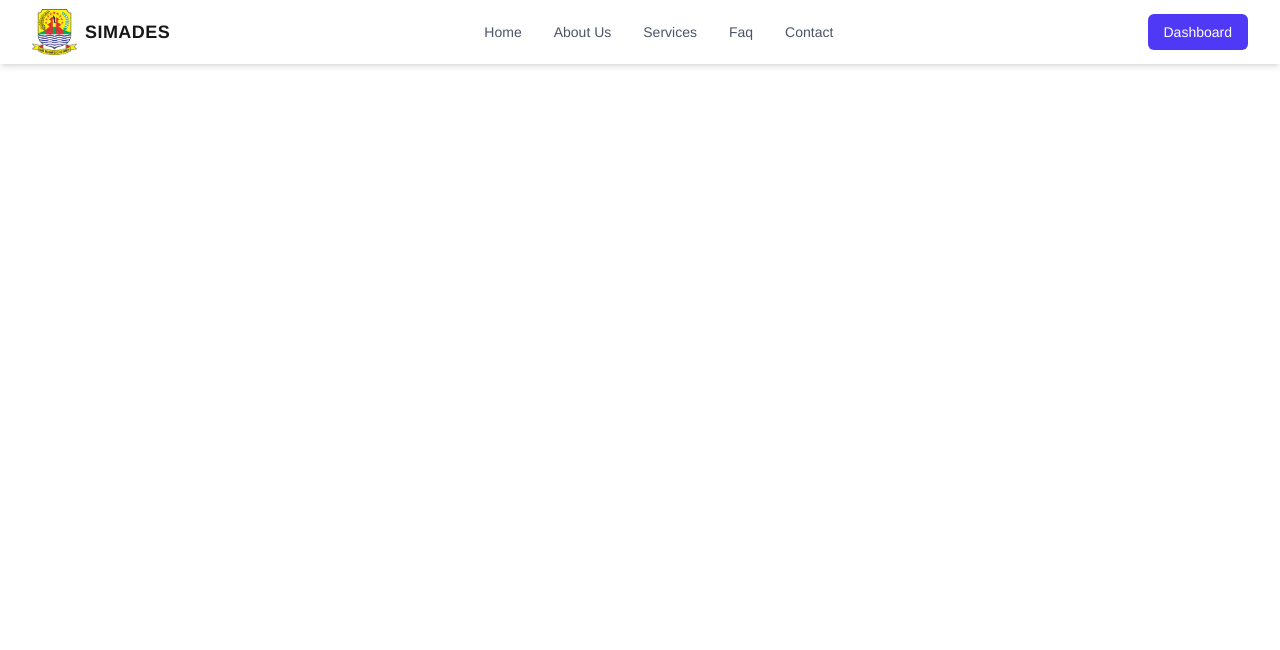
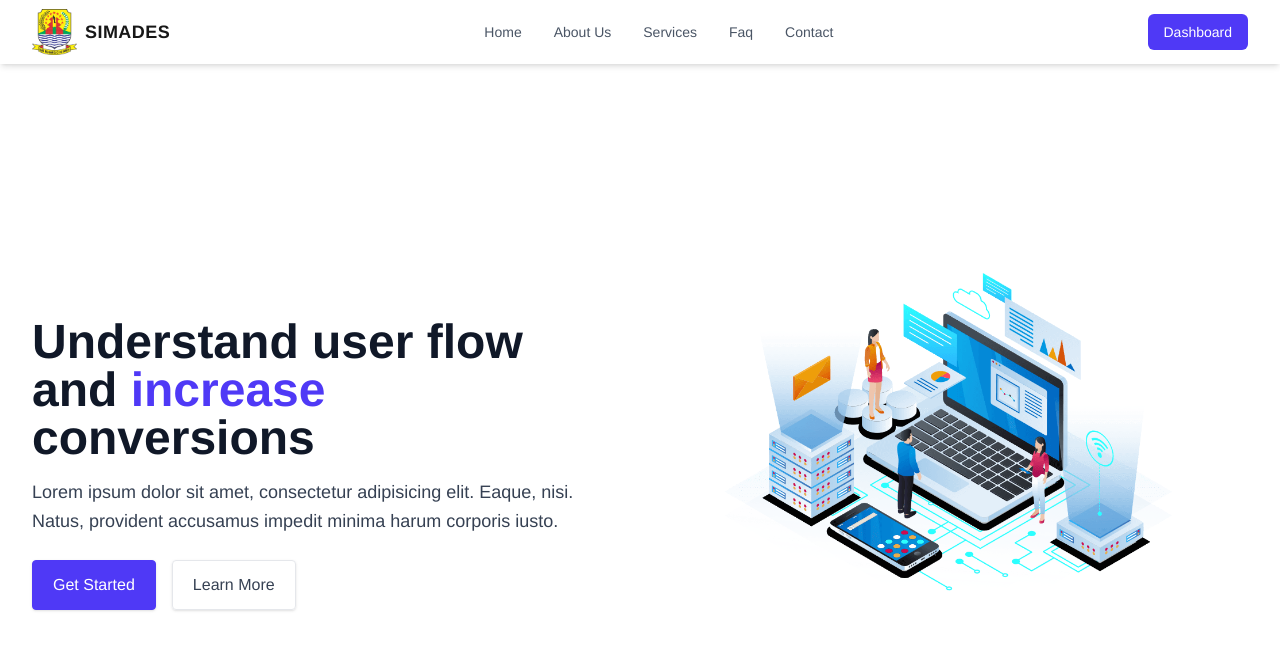
Before and after one commit to azharanggakusuma/simades, a Next.js app: page / in a window 1280 px wide. Shown: the top 650 px of the page. Built offline with nearby package versions, Linux system fonts and the light colour scheme.

Commit message:
Implement code changes to enhance functionality and improve performance

```diff
--- /dev/null
+++ b/app/components/Hero.js
@@ -0,0 +1,64 @@
+'use client';
+import Image from 'next/image';
+import { motion } from 'framer-motion';
+
+const Hero = () => {
+  return (
+    <section className="bg-white lg:grid lg:h-screen lg:place-content-center">
+      <div className="mx-auto w-screen max-w-screen-xl px-4 py-16 sm:px-6 sm:py-24 md:grid md:grid-cols-2 md:items-center md:gap-4 lg:px-8 lg:py-32">
+        <div className="max-w-prose text-left">
+          <h1 className="text-4xl font-bold text-gray-900 sm:text-5xl">
+            Understand user flow and
+            <strong className="text-indigo-600"> increase </strong>
+            conversions
+          </h1>
+
+          <p className="mt-4 text-base text-pretty text-gray-700 sm:text-lg/relaxed">
+            Lorem ipsum dolor sit amet, consectetur adipisicing elit. Eaque, nisi. Natus, provident
+            accusamus impedit minima harum corporis iusto.
+          </p>
+
+          <div className="mt-4 flex gap-4 sm:mt-6">
+            <a
+              className="inline-block rounded border border-indigo-600 bg-indigo-600 px-5 py-3 font-medium text-white shadow-sm transition-colors hover:bg-indigo-700"
+              href="#"
+            >
+              Get Started
+            </a>
+
+            <a
+              className="inline-block rounded border border-gray-200 px-5 py-3 font-medium text-gray-700 shadow-sm transition-colors hover:bg-gray-50 hover:text-gray-900"
+              href="#"
+            >
+              Learn More
+            </a>
+          </div>
+        </div>
+
+        {/* Image Section with smooth up-down animation */}
+        <div className="mx-auto hidden max-w-md text-gray-900 md:block">
+          <motion.div
+            initial={{ y: 0 }}
+            animate={{ y: [0, -20, 0] }}
+            transition={{
+              duration: 3,
+              repeat: Infinity,
+              repeatType: "loop",
+              ease: "easeInOut"
+            }}
+          >
+            <Image
+              src="/img/hero.png"
+              alt="User Flow Illustration"
+              width={1024}
+              height={768}
+              className="object-contain"
+            />
+          </motion.div>
+        </div>
+      </div>
+    </section>
+  );
+};
+
+export default Hero;
--- a/app/page.js
+++ b/app/page.js
@@ -1,9 +1,11 @@
 import Header from "./components/Header";
+import Hero from "./components/Hero";
 
 export default function Home() {
   return (
     <>
     <Header />
+    <Hero />
     </>
   );
 }
--- a/package.json
+++ b/package.json
@@ -10,6 +10,7 @@
   },
   "dependencies": {
     "@prisma/client": "^6.7.0",
+    "framer-motion": "^12.9.7",
     "lucide-react": "^0.507.0",
     "mysql2": "^3.14.1",
     "next": "15.3.1",
```
Also changed, not shown: public/img/hero.png (added), 1 other file (tests, documents, lock files or other folders).
